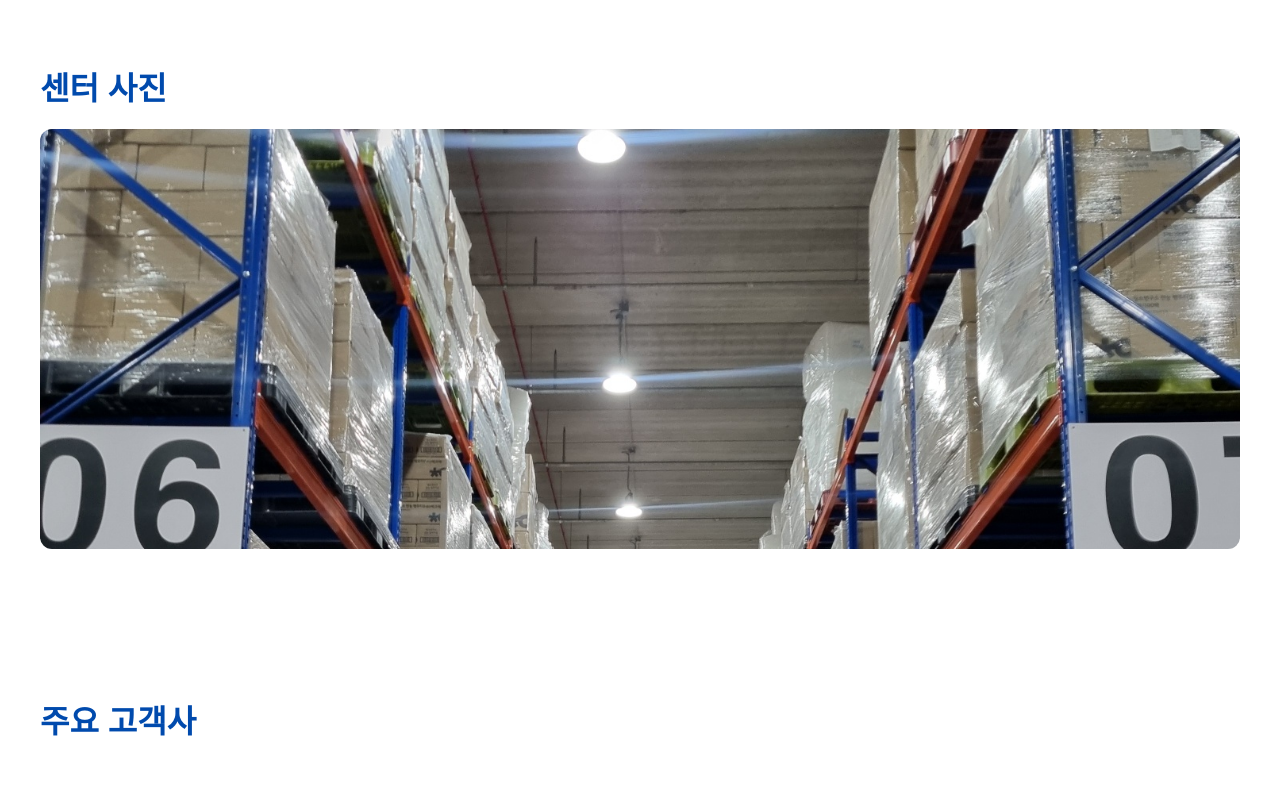
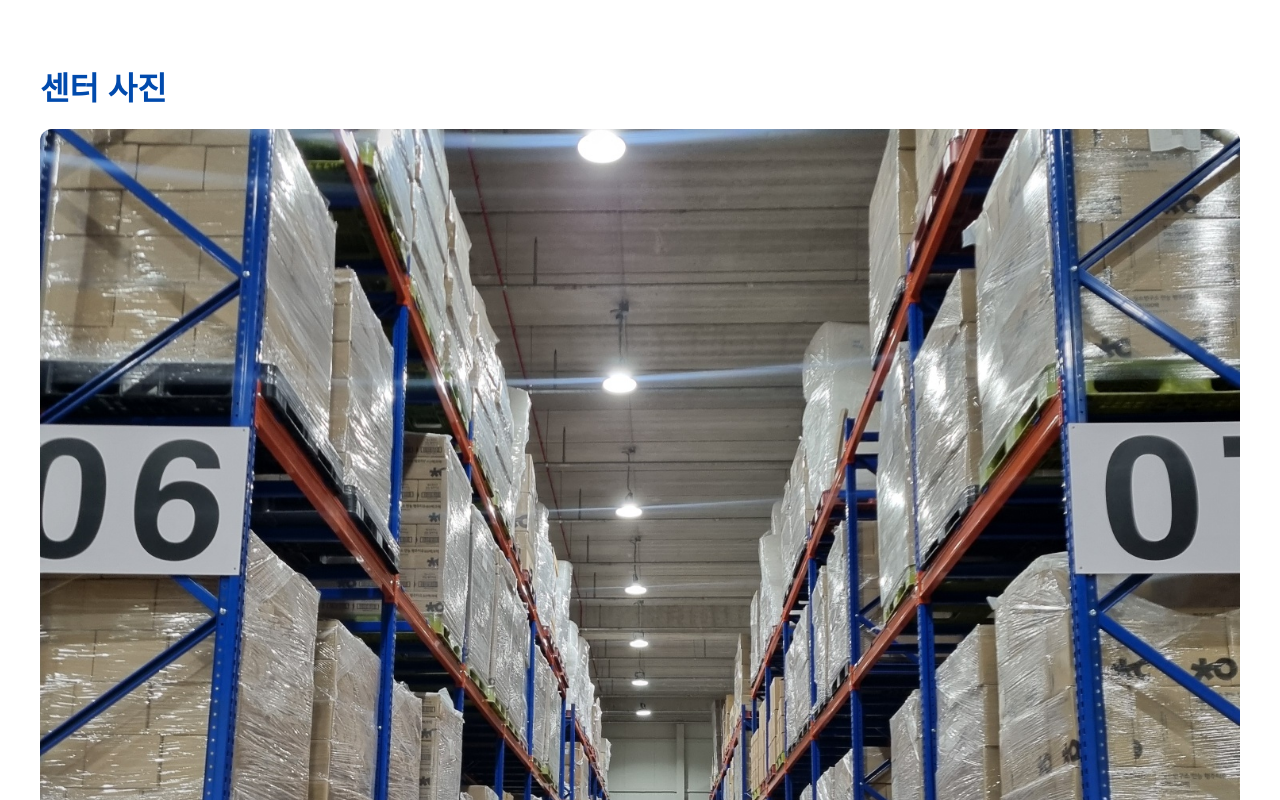
Before and after one commit to trtr1126/doubleklogis.github.io, a plain HTML site: page index.html in a window 1280 px wide. Shown: the part 1240-2040 px from the top of the page. Drawn offline with Linux system fonts and the light colour scheme.

Commit message:
Add files via upload

```diff
--- a/index.html
+++ b/index.html
@@ -24,7 +24,7 @@
     section { padding: 60px 20px; max-width: 1200px; margin: auto; }
     h2 { color: #004aad; margin-bottom: 20px; font-size: 32px; }
     .service-box { background: #f0f4ff; padding: 30px; border-radius: 12px; color: #222; font-size: 20px; line-height: 1.8; }
-    .slide-container { position: relative; width: 100%; max-height: 420px; overflow: hidden; border-radius: 12px; }
+    .slide-container { position: relative; width: 100%; overflow: hidden; border-radius: 12px; }
     .slide-container img { width: 100%; display: none; object-fit: cover; }
     .slide-container img.active { display: block; }
     form { display: flex; flex-direction: column; gap: 12px; margin-top: 20px; }
```
